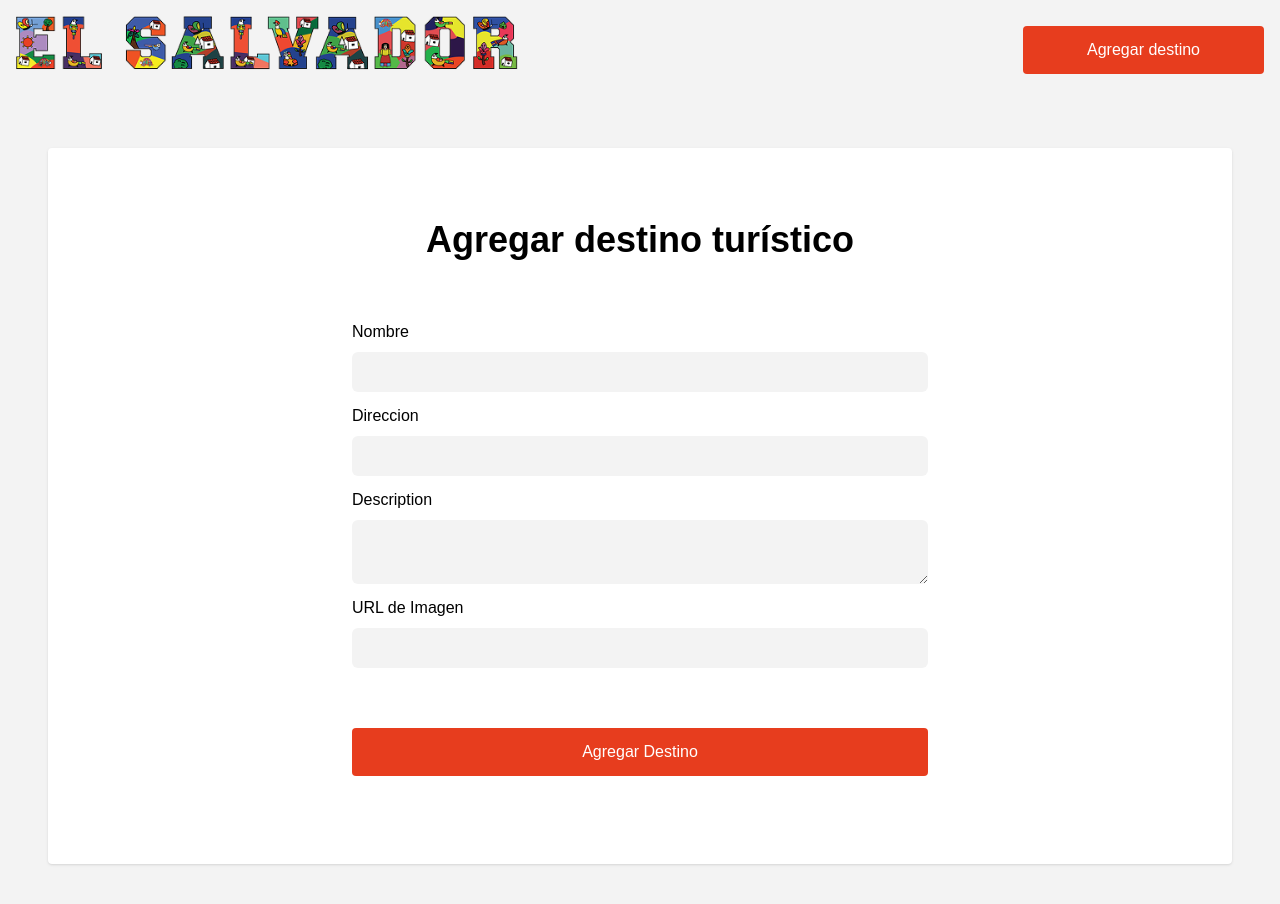
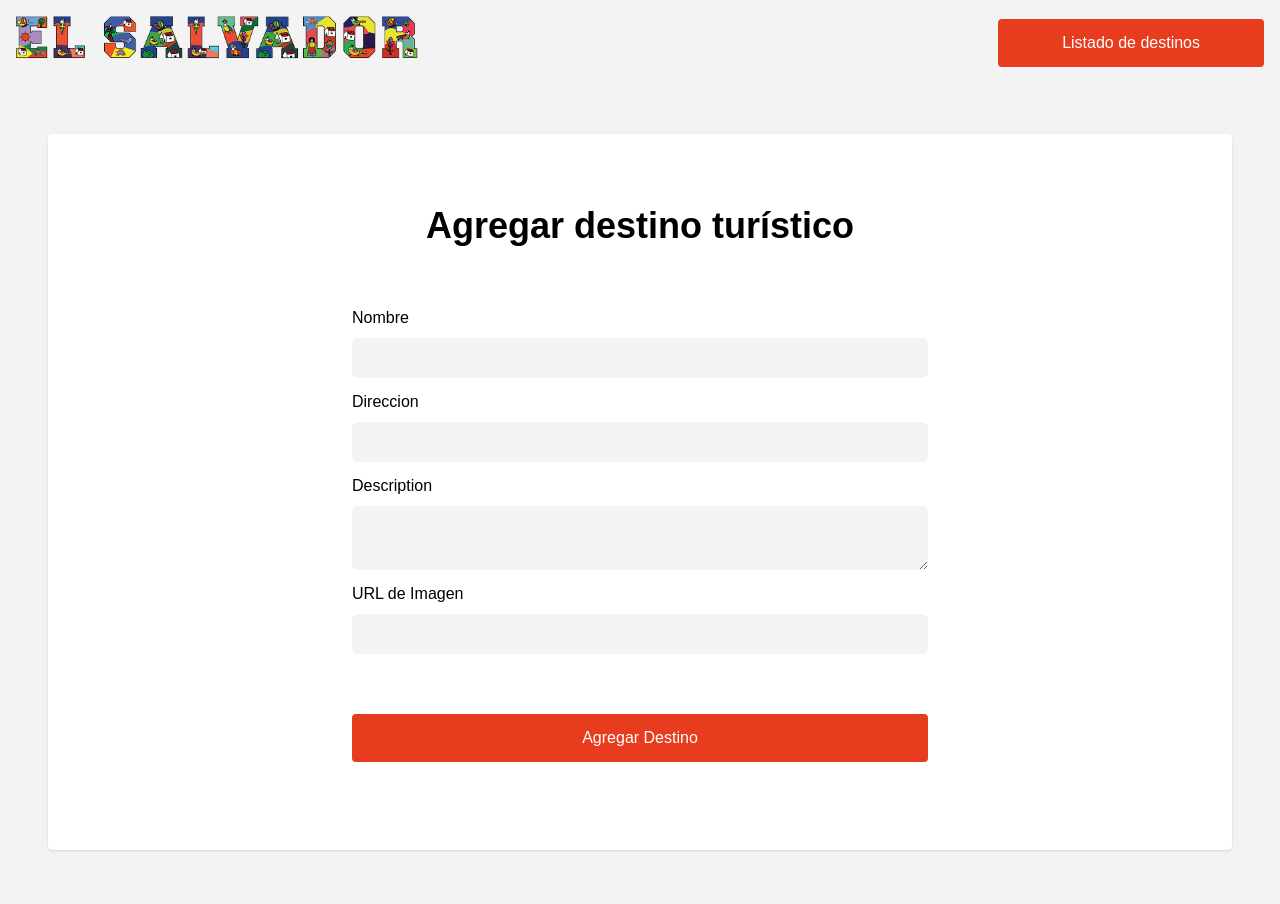
Before and after one commit to ferjgm98/destinos-turisticos-web, a Next.js app: page /agregar-destino in a window 1280 px wide. Shown: the top 904 px of the page. Built offline with nearby package versions, Linux system fonts and the light colour scheme.

Commit message:
feat: add dynamic button  props functionality based on pathname

```diff
--- a/components/core/Header.tsx
+++ b/components/core/Header.tsx
@@ -2,22 +2,37 @@
 
 import Image from "next/image";
 import Button from "./Button";
+import { usePathname, useRouter } from "next/navigation";
+import { useMemo } from "react";
 
 export default function Header() {
+  const pathname = usePathname();
+  const router = useRouter();
+
+  const buttonProps = useMemo(() => {
+    if (pathname === "/") {
+      return {
+        label: "Agregar destino",
+        onClick: () => router.push("/agregar-destino"),
+      };
+    }
+
+    return {
+      label: "Listado de destinos",
+      onClick: () => router.push("/"),
+    };
+  }, [pathname]);
+
   return (
     <div className="py-4 px-4 flex justify-between items-center">
       <Image
         src="/images/logo.png"
         alt="logo El Salvador"
-        width={502}
+        width={402}
         height={81}
       />
 
-      <Button
-        label="Agregar destino"
-        onClick={() => alert("hola")}
-        className="px-16"
-      />
+      <Button {...buttonProps} className="px-16 cursor-pointer" />
     </div>
   );
 }
```
